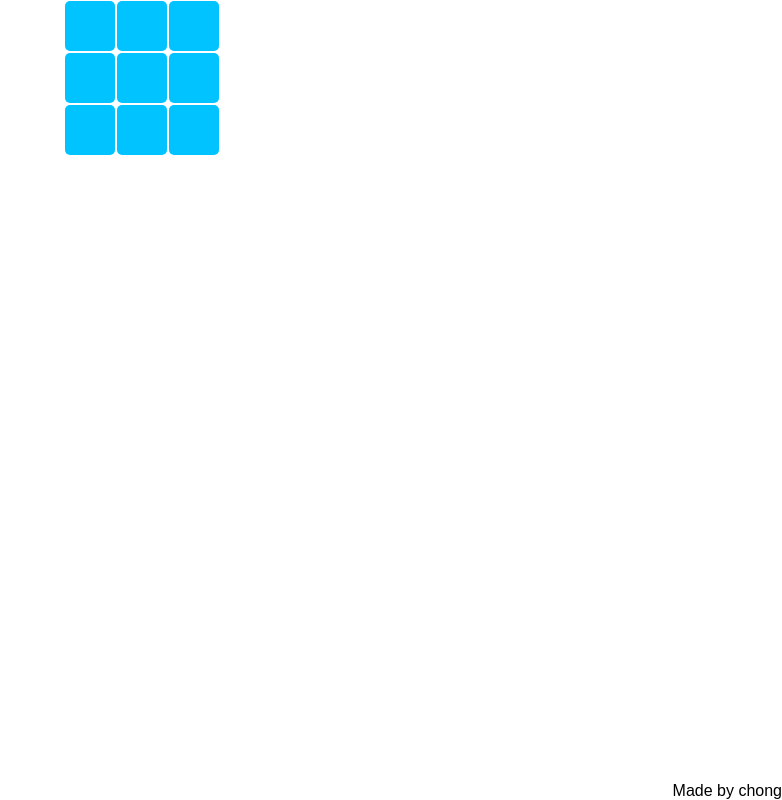
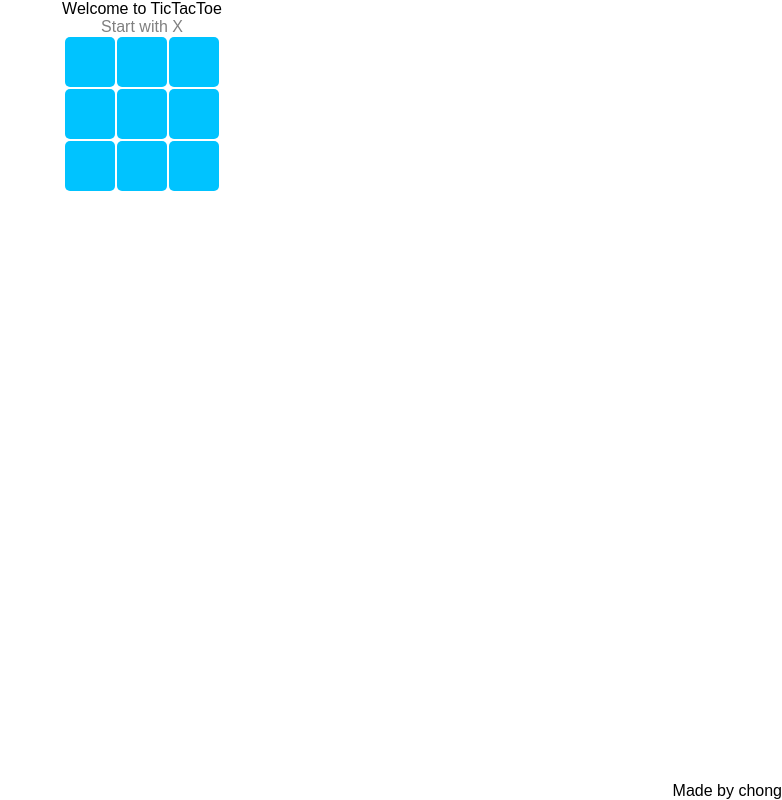
Before and after one commit to CodeAcademyBKK2017/react-intro, a React (Create React App) app: page / in a window 1280 px wide. Shown: the whole page, without its empty margins (498-1280 px from the left). Built offline with nearby package versions, Linux system fonts and the light colour scheme.

Commit message:
add header component with style

```diff
--- a/src/App.js
+++ b/src/App.js
@@ -3,6 +3,7 @@ import './App.css';
 
 // import Hello from './components/Hello/Hello.component';
 import Box from './components/Box/Box.component';
+import Header from './components/Header/Header.component';
 import Credit from './components/Credit/Credit.component';
 
 class App extends Component {
@@ -10,6 +11,7 @@ class App extends Component {
 		return (
 			<div className="App">
 				{/* <Hello name="Chong" test={{test:123}}/> */}
+				<Header title="Welcome to TicTacToe" subtitle="Start with X" />
 				<Box />
 				<Credit name="chong"/>
 			</div>
--- /dev/null
+++ b/src/components/Header/Header.component.js
@@ -0,0 +1,27 @@
+import React, { Component } from 'react';
+import './Header.style.css';
+import PropTypes from 'prop-types';
+
+class Header extends Component {
+	render() {
+		const {title, subtitle} = this.props;
+		return (
+			<div>
+				<span className='title'>{title}</span>
+				<span className='subtitle'>{subtitle}</span>
+			</div>
+		);
+	}
+}
+
+Header.propTypes = {
+	title: PropTypes.string.isRequired,
+	subtitle: PropTypes.string.isRequired
+};
+
+Header.defaultProps = {
+	title: '',
+	subtitle: ''
+};
+
+export default Header;
--- /dev/null
+++ b/src/components/Header/Header.style.css
@@ -0,0 +1,9 @@
+.title {
+	color: black;
+	display: block;
+}
+
+.subtitle {
+	color: gray;
+	display: block;
+}
```
